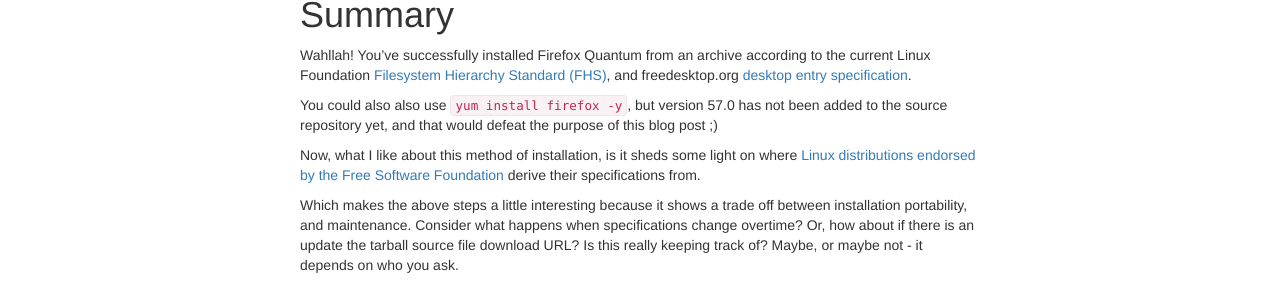
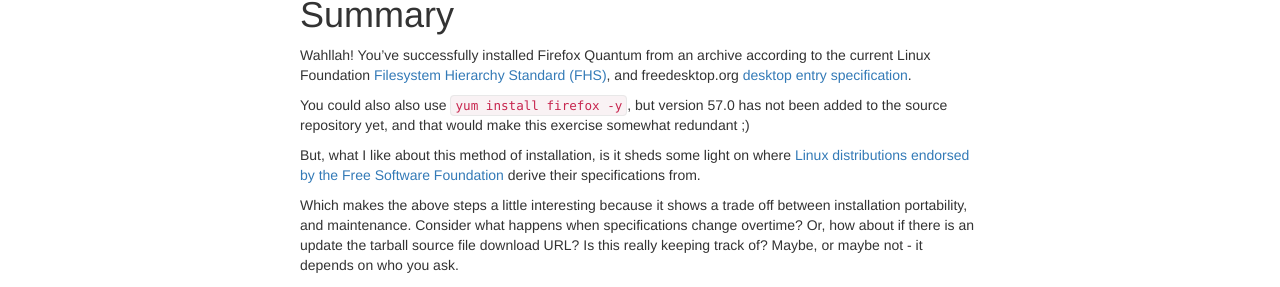
Before and after one commit to ecwpz91/ecwpz91.github.io, a Jekyll site: the page built from _posts/2017-11-18-Getting and Installing Firefox Quantum.md, in a window 1280 px wide. Shown: the part 1618-1905 px from the top of the page. Built offline with Jekyll 4.4.1, drawn with Linux system fonts in a browser that asks for light colours; nearby versions of some CDN libraries.

Commit message:
Finalized

```diff
--- a/_posts/2017-11-18-Getting and Installing Firefox Quantum.md
+++ b/_posts/2017-11-18-Getting and Installing Firefox Quantum.md
@@ -77,9 +77,9 @@
 
 Wahllah! You've successfully installed Firefox Quantum from an archive according to the current Linux Foundation [Filesystem Hierarchy Standard (FHS)][2], and freedesktop.org [desktop entry specification][3].
 
-You could also also use `yum install firefox -y`, but version 57.0 has not been added to the source repository yet, and that would defeat the purpose of this blog post ;)
+You could also also use `yum install firefox -y`, but version 57.0 has not been added to the source repository yet, and that would make this exercise somewhat redundant ;)
 
-Now, what I like about this method of installation, is it sheds some light on where [Linux distributions endorsed by the Free Software Foundation][4] derive their specifications from.
+But, what I like about this method of installation, is it sheds some light on where [Linux distributions endorsed by the Free Software Foundation][4] derive their specifications from.
 
 Which makes the above steps a little interesting because it shows a trade off between installation portability, and maintenance. Consider what happens when specifications change overtime? Or, how about if there is an update the tarball source file download URL? Is this really keeping track of? Maybe, or maybe not - it depends on who you ask.
 
```
